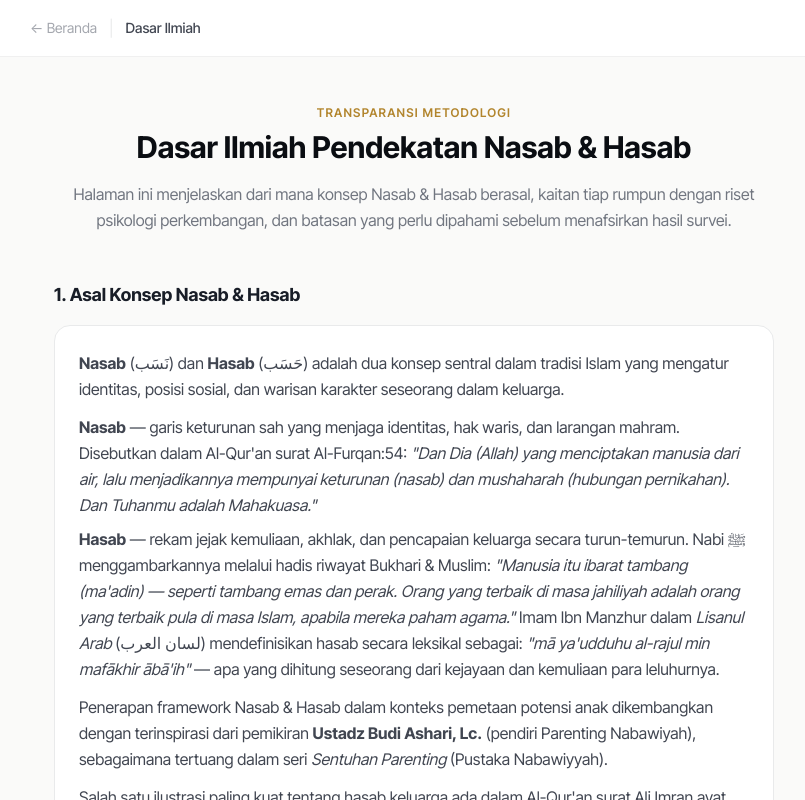
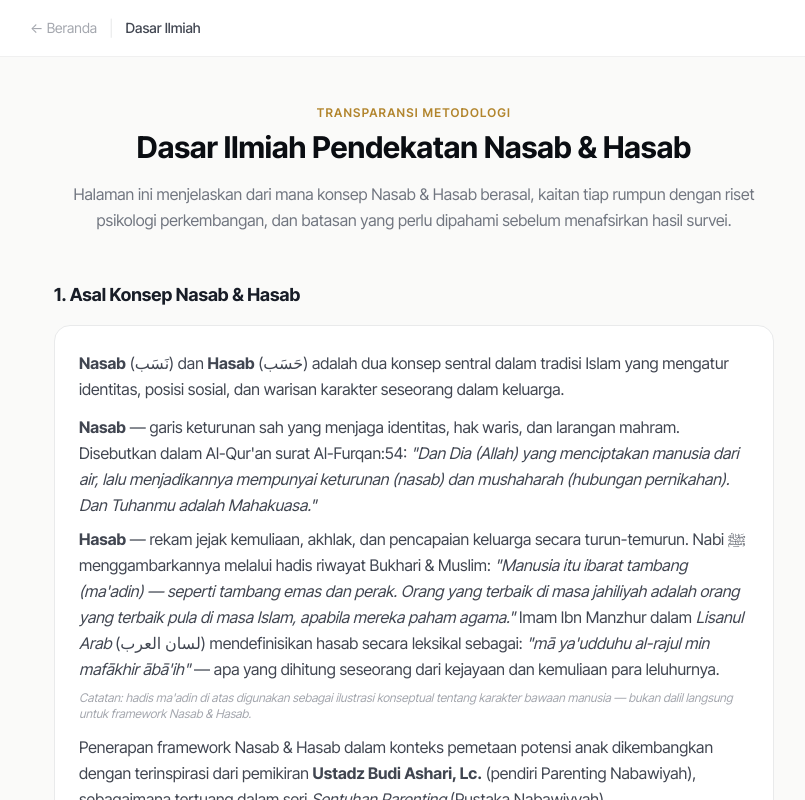
Before and after one commit to yasirmaulana/petabakat, a Nuxt app: page /dasar-ilmiah in a window 1280 px wide. Shown: the top 800 px of the page, without its empty margins (226-1031 px from the left). Built offline with nearby package versions, Linux system fonts and the light colour scheme; what vue3-apexcharts would draw is missing.

Commit message:
menambahkan catatan dipenjelasan hasab untuk hadist nabi

```diff
--- a/pages/dasar-ilmiah.vue
+++ b/pages/dasar-ilmiah.vue
@@ -40,6 +40,7 @@
               <em>"Manusia itu ibarat tambang (ma'adin) — seperti tambang emas dan perak. Orang yang terbaik di masa jahiliyah adalah orang yang terbaik pula di masa Islam, apabila mereka paham agama."</em>
               Imam Ibn Manzhur dalam <em>Lisanul Arab</em> (لسان العرب) mendefinisikan hasab secara leksikal sebagai:
               <em>"mā ya'udduhu al-rajul min mafākhir ābā'ih"</em> — apa yang dihitung seseorang dari kejayaan dan kemuliaan para leluhurnya.
+              <span class="block mt-2 text-xs text-gray-400 italic">Catatan: hadis ma'adin di atas digunakan sebagai ilustrasi konseptual tentang karakter bawaan manusia — bukan dalil langsung untuk framework Nasab & Hasab.</span>
             </li>
           </ul>
           <p class="mt-3">
```
